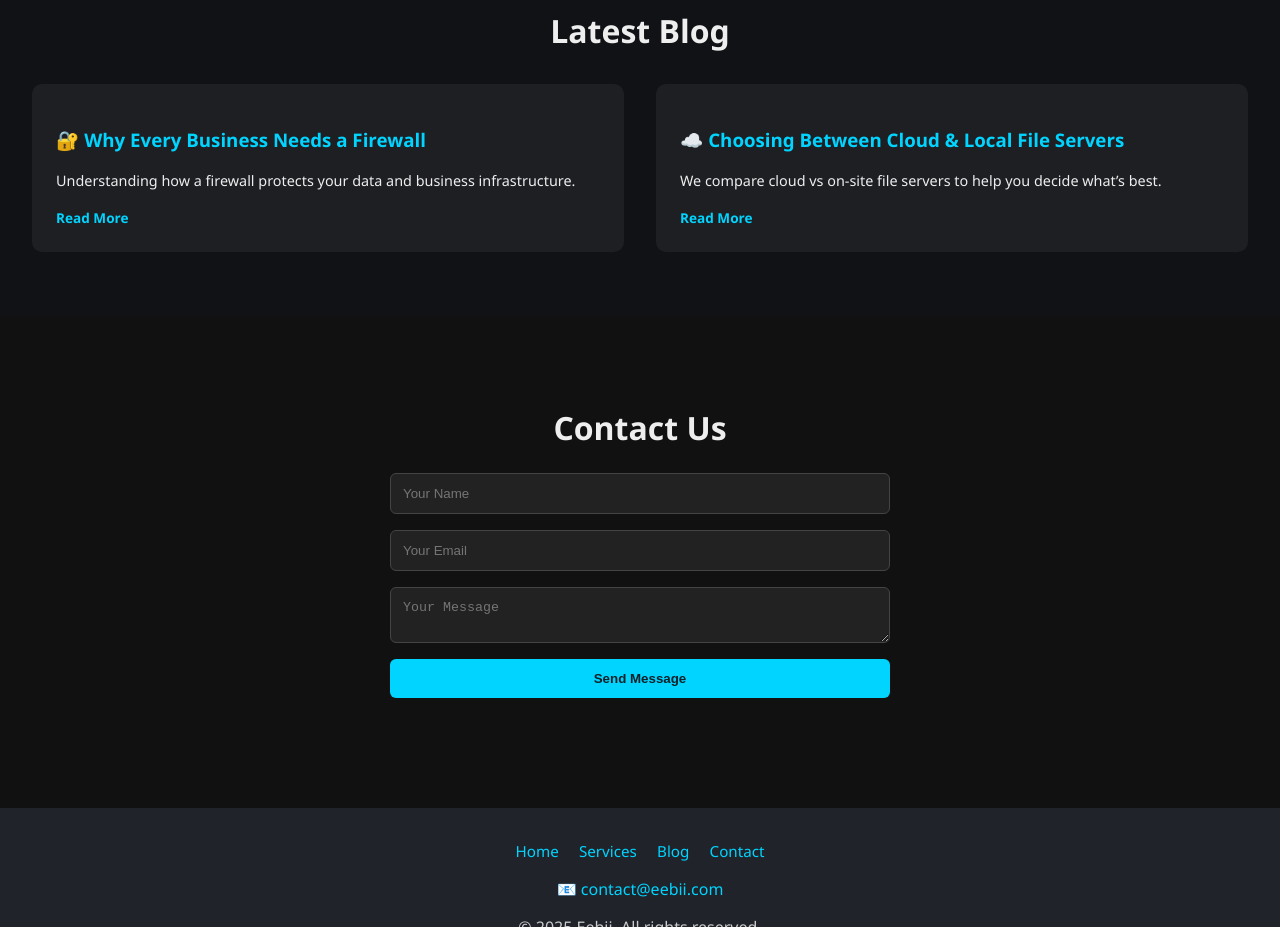
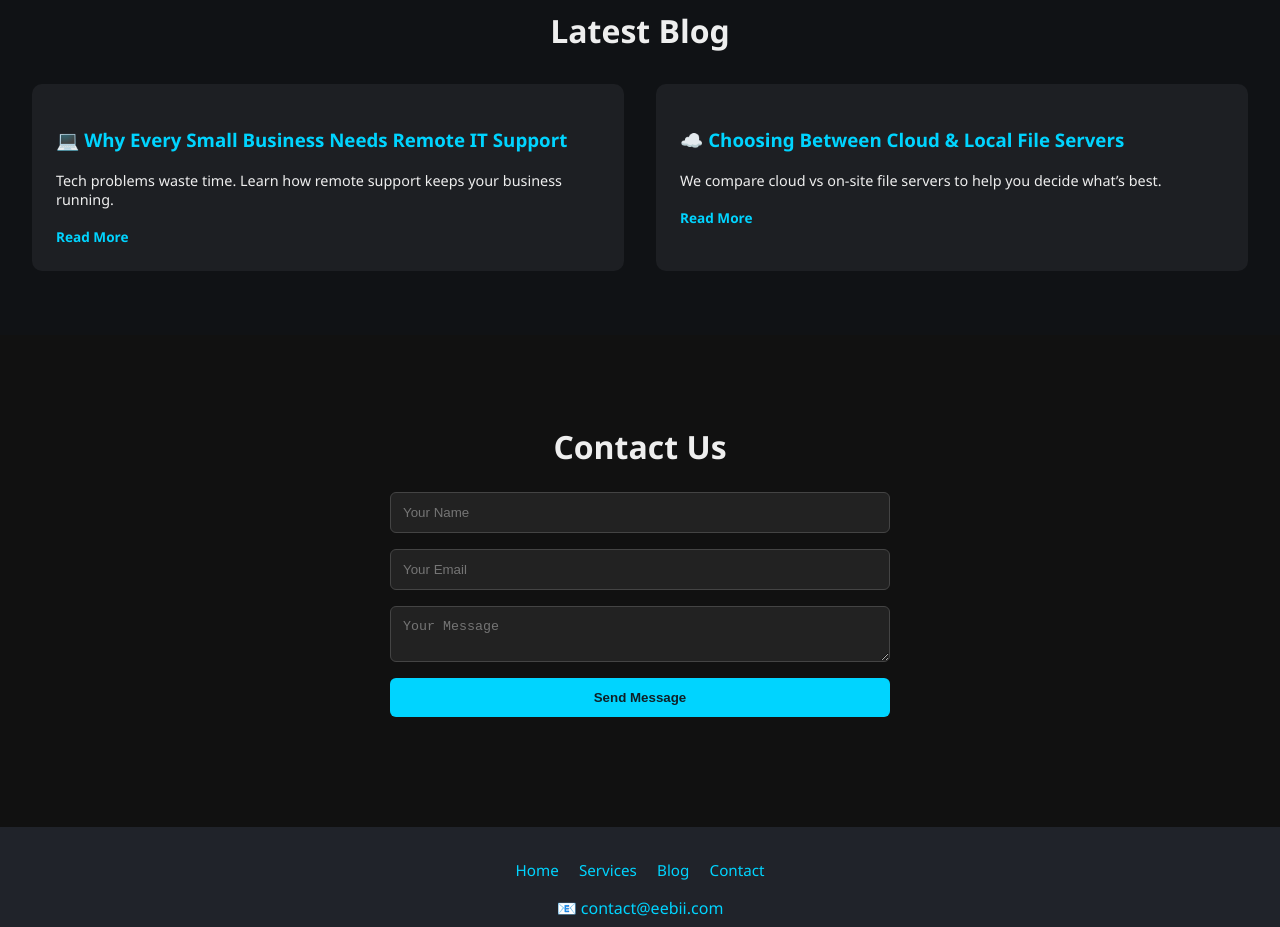
Before and after one commit to Neo000001/eebii-site, a plain HTML site: page index.html in a window 1280 px wide. Shown: the part 1080-2007 px from the top of the page. Drawn offline with Linux system fonts and the light colour scheme.

Commit message:
Update index.html

```diff
--- a/index.html
+++ b/index.html
@@ -86,11 +86,12 @@
     <div class="container">
       <h2>Latest Blog</h2>
       <div class="blog-grid">
+         <!-- Blog card 1 -->
         <div class="post">
-          <h3>🔐 Why Every Business Needs a Firewall</h3>
-          <p>Understanding how a firewall protects your data and business infrastructure.</p>
-          <a href="#">Read More</a>
-        </div>
+  <h3>💻 Why Every Small Business Needs Remote IT Support</h3>
+  <p>Tech problems waste time. Learn how remote support keeps your business running.</p>
+  <a href="blog-remote-it-support.html">Read More</a>
+</div>
         <div class="post">
           <h3>☁️ Choosing Between Cloud & Local File Servers</h3>
           <p>We compare cloud vs on-site file servers to help you decide what’s best.</p>
```
